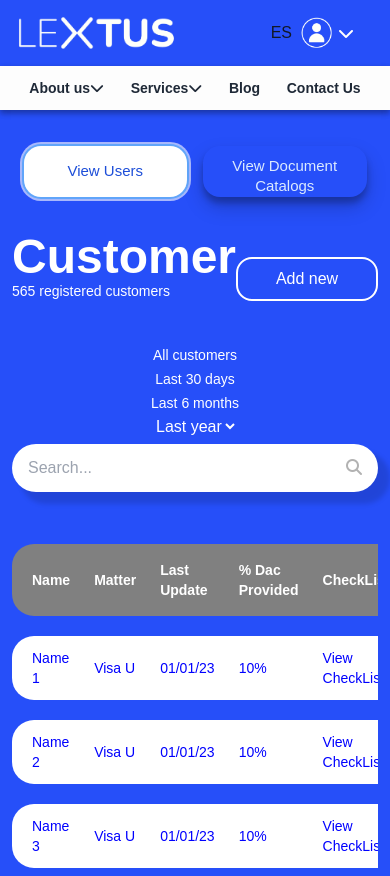
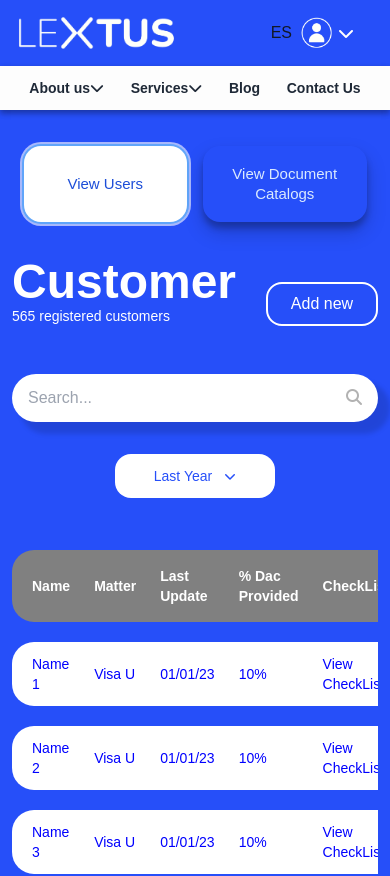
Before and after one commit to Edu22-san/LextusApp, a React (Vite) app: page /user/tabscontenido/viewUsers in a window 390 px wide. Shown: the top 876 px of the page. Built offline with nearby package versions, Linux system fonts and the light colour scheme.

Commit message:
responsive form new customer

```diff
--- a/src/Components/usersTable/usersTable.css
+++ b/src/Components/usersTable/usersTable.css
@@ -132,7 +132,9 @@ ul.MuiPagination-ul.css-wjh20t-MuiPagination-ul {
     flex-direction: row;
     justify-content: center;
 }
-
+.aaaa {
+    z-index: 100 !important;
+}
 @media only screen and (max-width: 600px) {
     .container-options {
         display: flex;
--- a/src/Components/usersTable/usersTable.jsx
+++ b/src/Components/usersTable/usersTable.jsx
@@ -1,4 +1,4 @@
-import React, { useState, useRef } from "react";
+import React, { Fragment, useState, useRef } from "react";
 import { DataTable } from "primereact/datatable";
 import { Column } from "primereact/column";
 import { InputText } from "primereact/inputtext";
@@ -13,7 +13,8 @@ import { Toast } from "primereact/toast";
 import ChatCustomer from "../../Components/chatCustomer/chatCustomer";
 import Pagination from "@mui/material/Pagination";
 import Stack from "@mui/material/Stack";
-
+import { ChevronDownIcon } from "@heroicons/react/20/solid";
+import { Menu, Transition } from "@headlessui/react";
 const Userstable = () => {
   const [isDropdownOpen, setDropdownOpen] = useState(false);
   const [searchText, setSearchText] = useState("");
@@ -117,35 +118,13 @@ const Userstable = () => {
         </div>
         <Link
           to="newcustomer"
-          className="border-2 border-solid border-white rounded-2xl text-white text-center pt-2 pb-2 pl-15 pr-15 w-[9rem]"
+          className="border-2 border-solid border-white rounded-2xl text-white text-center pt-2 pb-2 pl-15 pr-15 w-[7rem] md:w-[9rem] lg:w-[9rem]"
         >
           Add new
         </Link>
       </div>
       <div className="w-full mb-[2rem]">
-        <div className="flex flex-col sm:flex-row items-center md:items-baseline">
-          <p className="text-white text-sm font-thin lg:mr-12 md:mr-12 mt-1">
-            {" "}
-            All customers
-          </p>
-          <p className="text-white text-sm font-thin lg:mr-12 md:mr-12 mt-1">
-            {" "}
-            Last 30 days
-          </p>
-          <p className="text-white text-sm font-thin lg:mr-12 md:mr-12 mt-1">
-            Last 6 months
-          </p>
-          <select
-            className="bg-transparent text-white outline-none mt-1"
-            name=""
-            id=""
-          >
-            <option value="">Last year</option>
-            <option value="">Option 1</option>
-            <option value="">Option 2</option>
-          </select>
-        </div>
-        <div className="flex items-center">
+        <div className="flex items-center flex-col md:flex-row lg:flex-row md:justify-start lg:justify-start ">
           <div className="relative w-full lg:w-1/2 md:w-1/2  mt-2">
             <input
               type="search"
@@ -161,6 +140,53 @@ const Userstable = () => {
               ></i>
             </span>
           </div>
+          <Menu as="div" className="relative inline-block text-left">
+          <div>
+            <Menu.Button className="mt-[2rem] md:mt-0 lg:mt-0 inline-flex w-[10rem] justify-center rounded-2xl bg-white px-4 py-3 text-sm font-medium text-blue-txt hover:bg-white/90 focus:outline-none focus-visible:ring-2 focus-visible:ring-white/75">
+              Last Year
+              <ChevronDownIcon
+                className="-mr-1 ml-2 h-5 w-5 text-blue-bg"
+                aria-hidden="true"
+              />
+            </Menu.Button>
+          </div>
+          <Transition
+            as={Fragment}
+            enter="transition ease-out duration-100"
+            enterFrom="transform opacity-0 scale-95"
+            enterTo="transform opacity-100 scale-100"
+            leave="transition ease-in duration-75"
+            leaveFrom="transform opacity-100 scale-100"
+            leaveTo="transform opacity-0 scale-95"
+          >
+            <Menu.Items className="absolute aaaa right-0 mt-2 w-56 origin-top-right divide-y divide-gray-100 rounded-md bg-white shadow-lg ring-1 ring-black/5 focus:outline-none">
+              <div className="px-1 py-1 ">
+                <Menu.Item>
+                  {({ active }) => (
+                    <button
+                      className={`${
+                        active ? "bg-blue-bg text-white" : "text-gray-900"
+                      } group flex w-full items-center rounded-md px-2 py-2 text-sm`}
+                    >
+                      2023
+                    </button>
+                  )}
+                </Menu.Item>
+                <Menu.Item>
+                  {({ active }) => (
+                    <button
+                      className={`${
+                        active ? "bg-blue-bg text-white" : "text-gray-900"
+                      } group flex w-full items-center rounded-md px-2 py-2 text-sm`}
+                    >
+                      2022
+                    </button>
+                  )}
+                </Menu.Item>
+              </div>
+            </Menu.Items>
+          </Transition>
+        </Menu>
         </div>
       </div>
 
--- a/src/pages/dashboard/assets/dashboard.css
+++ b/src/pages/dashboard/assets/dashboard.css
@@ -18,7 +18,7 @@
 
 @media only screen and (max-width: 768px) {
     .boxshadow-rv {
-        height: 6vh;
+        height: 9vh;
 
     }
 
--- a/src/pages/dashboard/dashboard.jsx
+++ b/src/pages/dashboard/dashboard.jsx
@@ -35,7 +35,7 @@ const Dashboard = () => {
             industry.
           </p>
         </div>
-        <div className="grid grid-cols-2 md:grid-cols-2 items-center justify-center rounded-xl p-1 w-[90%] lg:w-[70%] md:w-[70%] mt-[2rem] gap-4">
+        <div className="grid grid-cols-2 md:grid-cols-2 text-center items-center justify-center rounded-xl p-1 w-[90%] lg:w-[70%] md:w-[70%] mt-[2rem] gap-4">
           {linksData.map((link) => (
             <Link
               key={link.key}
--- a/src/pages/formNewCustomer/assets/formNewCustomer.css
+++ b/src/pages/formNewCustomer/assets/formNewCustomer.css
@@ -248,15 +248,23 @@ svg.p-icon.p-dropdown-clear-icon.p-clickable {
   ::-webkit-scrollbar-track {
     box-shadow: inset 0 0 5px grey;
     border-radius: 10px;
+    background-color: white;
+
+
   }
 
   /* Handle */
   ::-webkit-scrollbar-thumb {
     background: #264ff9;
     border-radius: 10px;
+    border: 2px solid gray ;
   }
 
   /* Handle on hover */
   ::-webkit-scrollbar-thumb:hover {
     background: #264ff9;
   }
+
+  .rv-boxshadow3 {
+    box-shadow: 0 3px 6px rgba(0,0,0,0.16), 0 3px 6px rgba(0,0,0,0.23);
+}
--- a/src/pages/formNewCustomer/formNewCustomer.jsx
+++ b/src/pages/formNewCustomer/formNewCustomer.jsx
@@ -80,11 +80,7 @@ const FormNewCustomer = () => {
             </h1>
             <p className="text-white ">Register your customer</p>
           </div>
-          <div className="flex flex-row justify-center  md:justify-end lg:justify-end">
-            <button className="w-[12rem] h-[7vh] border-[3px] border-white rounded-2xl text-white text-lg font-bold transition-colors hover:bg-white hover:text-blue-txt">
-              Register
-            </button>
-          </div>
+
         </div>
         <div className="card-completess">
           <div className="column1-image">
@@ -150,7 +146,7 @@ const FormNewCustomer = () => {
                   <Tab
                     className={({ selected }) =>
                       classNames(
-                        "w-full  py-2.5 text-[18px]  md:text-xl lg:text-xl font-medium leading-5 border-2 border-solid border-white rounded-[12px] h-auto md:h-[7vh] lg:h-[7vh]",
+                        "w-full  py-2.5 text-[15px]  md:text-xl lg:text-xl font-medium leading-5 border-2 border-solid border-white rounded-[12px] h-auto md:h-[7vh] lg:h-[7vh]",
                         "ring-white/60 ring-offset-2 ring-offset-blue-400 focus:outline-none focus:ring-2",
                         selected
                           ? "bg-white text-blue-700 shadow"
@@ -182,7 +178,7 @@ const FormNewCustomer = () => {
                     </button>
                   </div>
                   <div className="grid grid-cols-1 md:grid-cols-3 lg:grid-cols-3 gap-0 md:gap-4 lg:gap-4 h-[80%]">
-                    <div className="p-4 col-span-1 h-[20vh] md:h-[43vh] lg:h-[43vh] row-span-1 border-[2px] border-solid border-gray-300 rounded-[14px] p-[7px] overflow-y-auto">
+                    <div className="p-4 col-span-1 h-[20vh] md:h-[43vh] lg:h-[43vh] row-span-1 border-[2px] border-solid border-gray-300 rounded-[8px] p-[7px] overflow-y-auto">
                       <p className="text-blue-txt text-[18px] mb-[5px]">
                         Select Matter:
                       </p>
@@ -205,9 +201,9 @@ const FormNewCustomer = () => {
                                   ${
                                     checked
                                       ? "bg-sky-900/75 text-white"
-                                      : "bg-white border-[2px] border-solid border-gray-300 w-full"
+                                      : "bg-white w-full"
                                   }
-                                    relative flex cursor-pointer rounded-lg px-5 py-2 shadow-md focus:outline-none`
+                                    relative flex cursor-pointer rounded-lg px-5 py-2 rv-boxshadow3 focus:outline-none`
                               }
                             >
                               {({ active, checked }) => (
@@ -240,7 +236,7 @@ const FormNewCustomer = () => {
                         </div>
                       </RadioGroup>
                     </div>
-                    <div className=" p-4 col-span-2 row-span-1 h-[30vh] md:h-[43vh] lg:h-[43vh] p-[5px] border-[2px] border-solid border-gray-300 rounded-[14px] overflow-y-auto">
+                    <div className=" p-4 col-span-2 row-span-1 h-[30vh] md:h-[43vh] lg:h-[43vh] p-[5px] border-[2px] border-solid border-gray-300 rounded-[8px] overflow-y-auto">
                       <p className="text-blue-txt text-[18px] mb-[5px]">
                         Or Ad hoc Checklist:
                       </p>
--- a/src/pages/tabsContenido/assets/tabsStyle.css
+++ b/src/pages/tabsContenido/assets/tabsStyle.css
@@ -5,7 +5,7 @@
 }
 @media only screen and (max-width: 768px) {
     .boxshadow-rv {
-        height: 6vh;
+        height: 9vh;
 
     }
 
--- a/src/pages/tabsContenido/tabsContenido.jsx
+++ b/src/pages/tabsContenido/tabsContenido.jsx
@@ -72,14 +72,7 @@ const TabsContenido = () => {
               >
                 <CardsDocumentsCatalogs />
               </Tab.Panel>
-              <Tab.Panel
-                className={classNames(
-                  "rounded-xl bg-white p-3",
-                  "ring-white/60 ring-offset-2 ring-offset-blue-400 h-[40vh] focus:outline-none focus:ring-2"
-                )}
-              >
-                <p>Plans</p>
-              </Tab.Panel>
+
             </Tab.Panels>
           </Tab.Group>
         </div>
```
